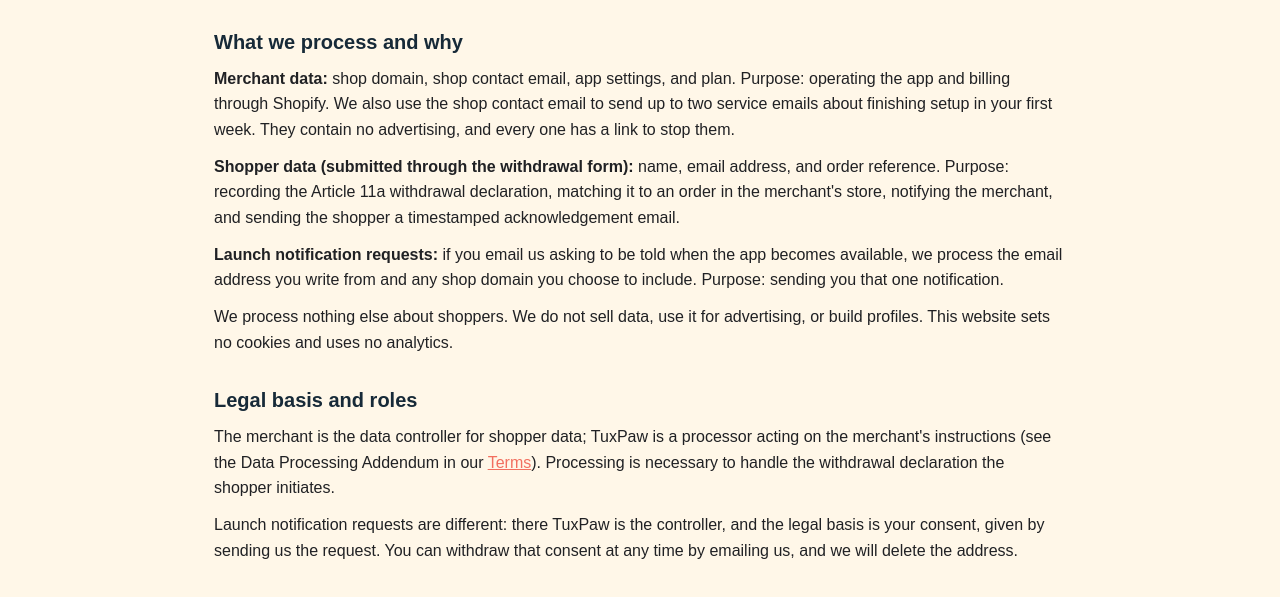
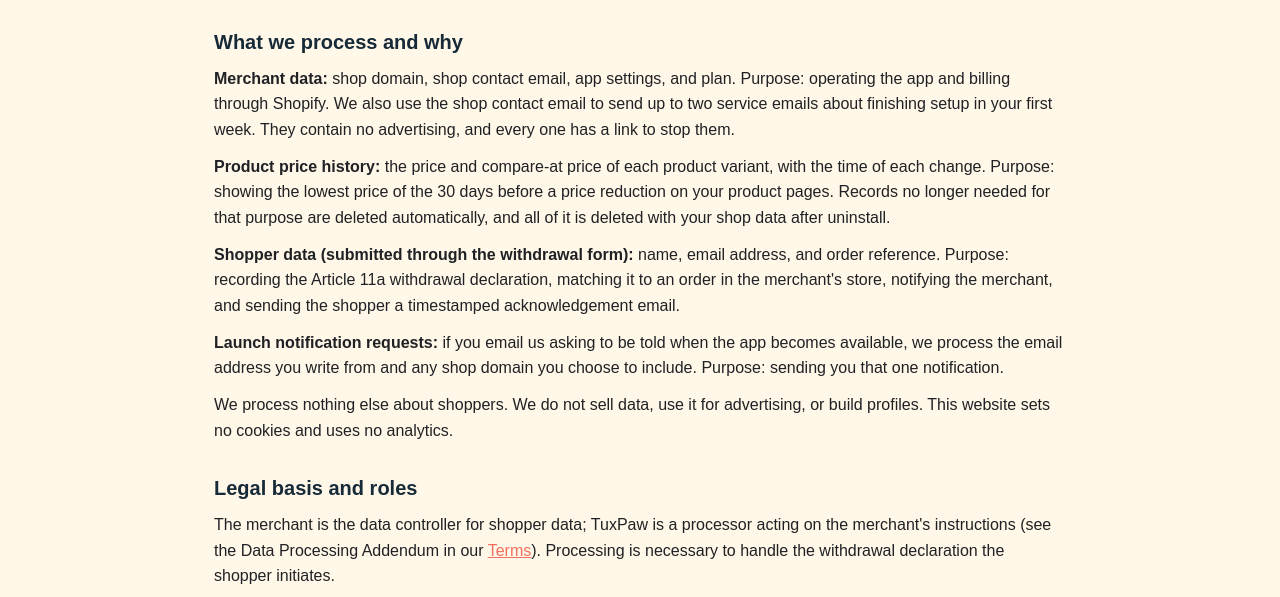
Before and after one commit to tuxpawlabs-llc/tuxpawlabs-website, a plain HTML site: page privacy.html in a window 1280 px wide. Shown: the part 201-798 px from the top of the page. Drawn offline with Linux system fonts and the light colour scheme.

Commit message:
privacy: product price history for the prior price line (wording approved by Mark 2026-11-01)

```diff
--- a/privacy.html
+++ b/privacy.html
@@ -28,6 +28,7 @@
 
 <h2>What we process and why</h2>
 <p><strong>Merchant data:</strong> shop domain, shop contact email, app settings, and plan. Purpose: operating the app and billing through Shopify. We also use the shop contact email to send up to two service emails about finishing setup in your first week. They contain no advertising, and every one has a link to stop them.</p>
+<p><strong>Product price history:</strong> the price and compare-at price of each product variant, with the time of each change. Purpose: showing the lowest price of the 30 days before a price reduction on your product pages. Records no longer needed for that purpose are deleted automatically, and all of it is deleted with your shop data after uninstall.</p>
 <p><strong>Shopper data (submitted through the withdrawal form):</strong> name, email address, and order reference. Purpose: recording the Article 11a withdrawal declaration, matching it to an order in the merchant's store, notifying the merchant, and sending the shopper a timestamped acknowledgement email.</p>
 <p><strong>Launch notification requests:</strong> if you email us asking to be told when the app becomes available, we process the email address you write from and any shop domain you choose to include. Purpose: sending you that one notification.</p>
 <p>We process nothing else about shoppers. We do not sell data, use it for advertising, or build profiles. This website sets no cookies and uses no analytics.</p>
```
